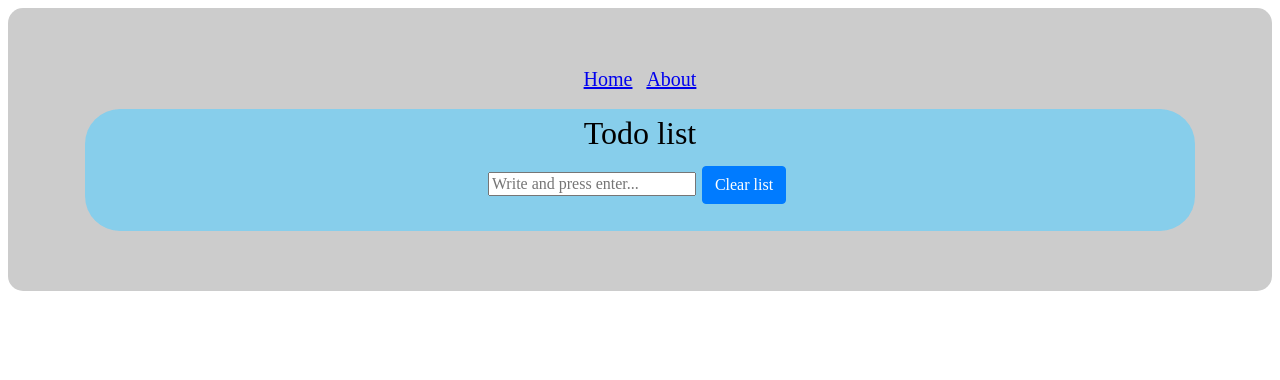
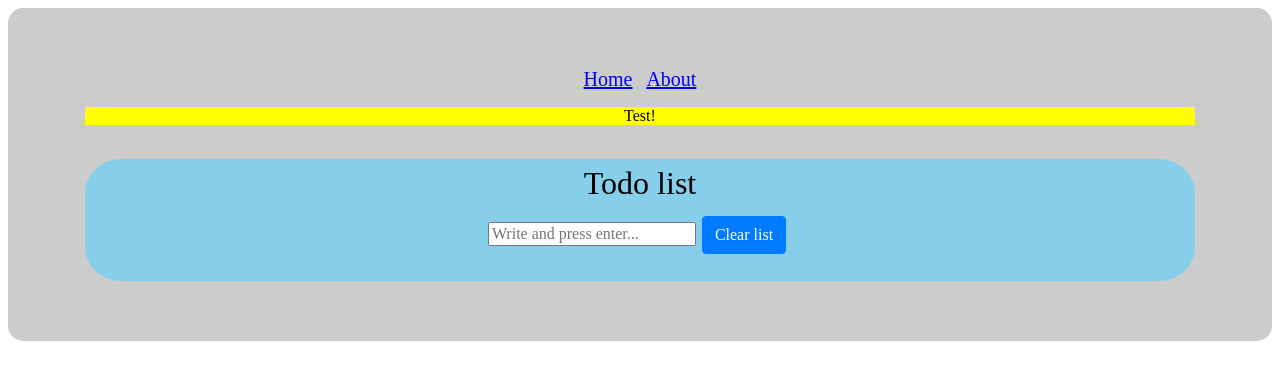
Before and after one commit to SqrtLewy/todo-list-vue.js, a Vue app: page / in a window 1280 px wide. Shown: the top 380 px of the page. Built offline with nearby package versions, Linux system fonts and the light colour scheme; a web font is replaced by a local one.

Commit message:
add example component

```diff
--- /dev/null
+++ b/src/components/test.vue
@@ -0,0 +1,18 @@
+<template>
+<div class="wrapper">
+<p>Test!</p>
+</div>
+</template>
+
+<script>
+export default {
+	name: 'test',
+};
+</script>
+
+<style lang="scss" scoped>
+	.wrapper{
+		height:auto;
+		background-color: yellow;
+	}
+</style>
--- a/src/main.js
+++ b/src/main.js
@@ -12,7 +12,6 @@ window.$ = window.jQuery = jQuery;
 
 import 'popper.js';
 import 'bootstrap';
-
 Vue.config.productionTip = false;
 
 new Vue({
--- a/src/views/Home.vue
+++ b/src/views/Home.vue
@@ -1,5 +1,6 @@
 <template>
     <div class="container">
+		<test />
         <br />
         <div class="TodoApp">
             <h2>Todo list</h2>
@@ -21,7 +22,9 @@
 </template>
 
 <script>
+import test from '@/components/test';
     export default {
+		components: { test },
         data() {
             return{
                 todos: JSON.parse(localStorage.getItem('todos')) || [],
```
